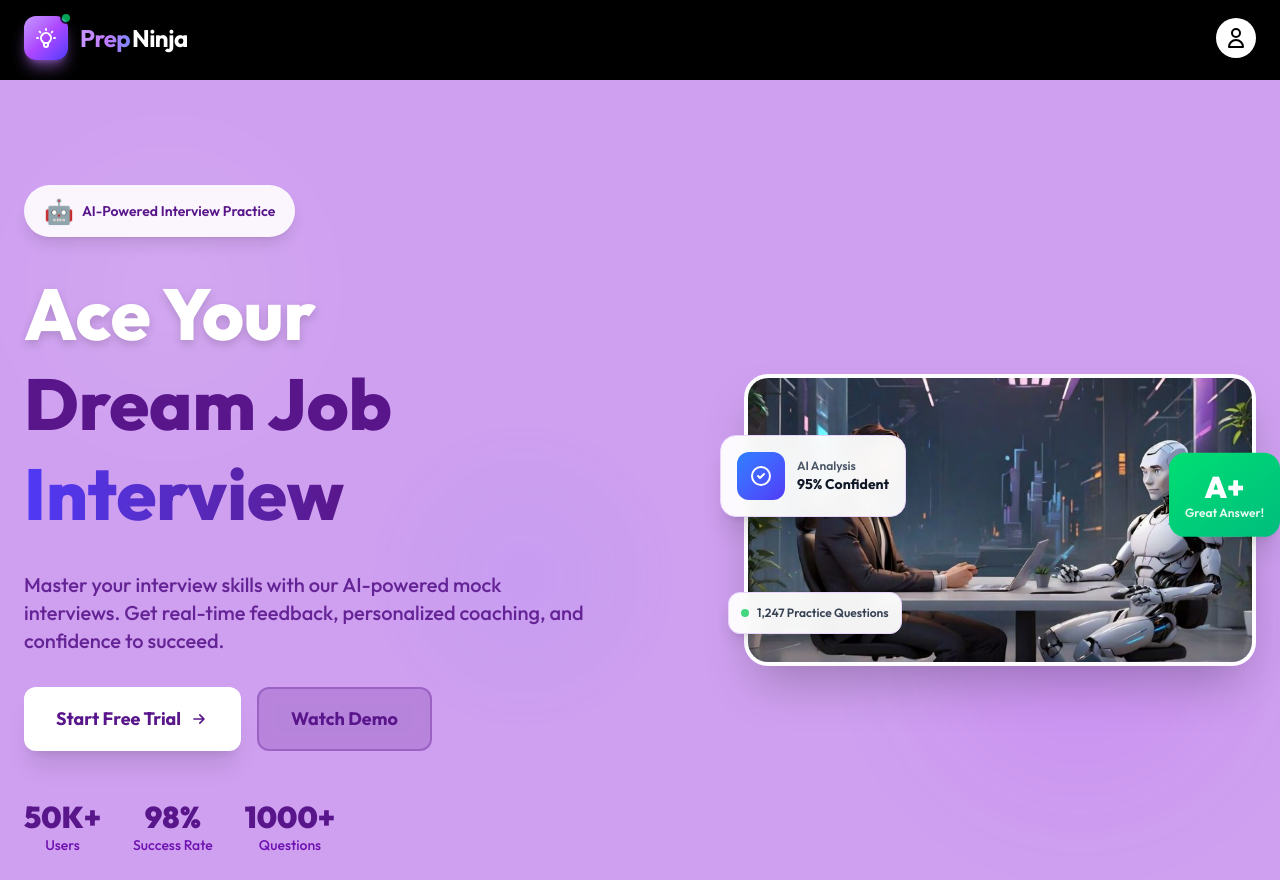
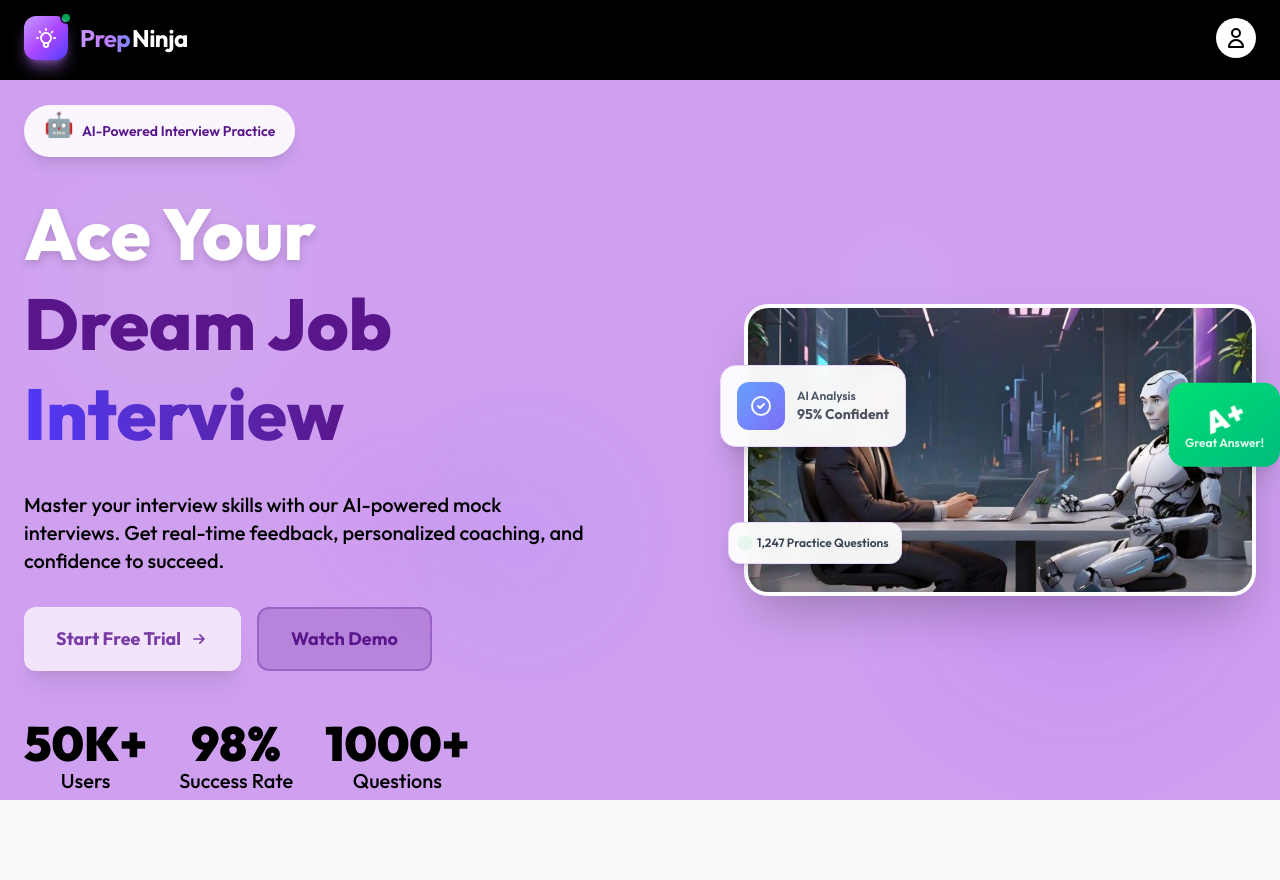
Before and after one commit to Deepanshumelkani77/Interview, a React app in the folder frontend/: page / in a window 1280 px wide. Built offline with nearby package versions, Linux system fonts and the light colour scheme; the HTML template or start-up script is replaced by a standard one.

Commit message:
try to make header

```diff
--- a/frontend/src/components/Header.jsx
+++ b/frontend/src/components/Header.jsx
@@ -3,13 +3,22 @@ import assets from '../assets/assets.js'
 
 const Header = () => {
   return (
-    <div className="relative w-full min-h-screen lg:h-[80vh] bg-[#CFA0F0] overflow-hidden flex items-center pt-20">
+    <div className="relative w-full h-auto min-h-[90vh] md:h-[80vh] bg-[#CFA0F0] overflow-hidden flex items-center pt-5">
       {/* Animated Background Elements */}
       <div className="absolute inset-0">
-        {/* Floating Circles */}
+        {/* Floating Circles with different animations */}
         <div className="absolute top-20 left-10 w-64 h-64 bg-white/10 rounded-full blur-3xl animate-pulse"></div>
         <div className="absolute bottom-20 right-10 w-80 h-80 bg-purple-600/10 rounded-full blur-3xl animate-pulse" style={{ animationDelay: '1s' }}></div>
         <div className="absolute top-1/2 left-1/3 w-48 h-48 bg-indigo-400/10 rounded-full blur-2xl animate-pulse" style={{ animationDelay: '2s' }}></div>
+
+        {/* Additional animated shapes */}
+        <div className="absolute top-40 right-1/4 w-32 h-32 bg-white/5 rounded-full blur-2xl animate-bounce" style={{ animationDuration: '4s' }}></div>
+        <div className="absolute bottom-40 left-1/4 w-40 h-40 bg-purple-400/5 rounded-full blur-xl animate-bounce" style={{ animationDuration: '5s', animationDelay: '1s' }}></div>
+
+        {/* Floating particles */}
+        <div className="absolute top-1/4 right-1/3 w-4 h-4 bg-white/30 rounded-full animate-ping" style={{ animationDuration: '3s' }}></div>
+        <div className="absolute bottom-1/3 left-1/2 w-3 h-3 bg-white/20 rounded-full animate-ping" style={{ animationDuration: '4s', animationDelay: '1.5s' }}></div>
+        <div className="absolute top-2/3 right-1/2 w-2 h-2 bg-purple-300/40 rounded-full animate-ping" style={{ animationDuration: '2s', animationDelay: '0.5s' }}></div>
       </div>
 
       {/* Main Content */}
@@ -17,99 +26,99 @@ const Header = () => {
         <div className="grid lg:grid-cols-2 gap-12 items-center">
 
           {/* Left Content */}
-          <div className="space-y-8 text-center lg:text-left">
-            {/* Badge */}
-            <div className="inline-flex items-center gap-2 bg-white/90 backdrop-blur-sm px-5 py-2.5 rounded-full shadow-lg">
-              <span className="text-2xl">🤖</span>
+          <div className="space-y-8 text-center lg:text-left animate-[fadeIn_1s_ease-in]">
+            {/* Badge with animation */}
+            <div className="inline-flex items-center gap-2 bg-white/90 backdrop-blur-sm px-5 py-2.5 rounded-full shadow-lg hover:shadow-xl hover:scale-105 transition-all duration-300 animate-[slideDown_0.8s_ease-out]">
+              <span className="text-2xl animate-bounce" style={{ animationDuration: '2s' }}>🤖</span>
               <span className="text-sm font-semibold text-purple-900">AI-Powered Interview Practice</span>
             </div>
 
-            {/* Main Heading */}
+            {/* Main Heading with stagger animation */}
             <h1 className="text-5xl lg:text-7xl font-extrabold leading-tight">
-              <span className="text-white drop-shadow-lg">Ace Your</span>
+              <span className="inline-block text-white drop-shadow-lg animate-[slideInLeft_0.6s_ease-out] hover:scale-105 transition-transform">Ace Your</span>
               <br />
-              <span className="text-purple-900">Dream Job</span>
+              <span className="inline-block text-purple-900 animate-[slideInLeft_0.8s_ease-out] hover:scale-105 transition-transform">Dream Job</span>
               <br />
-              <span className="bg-gradient-to-r from-indigo-600 to-purple-900 bg-clip-text text-transparent">Interview</span>
+              <span className="inline-block bg-gradient-to-r from-indigo-600 to-purple-900 bg-clip-text text-transparent animate-[slideInLeft_1s_ease-out] hover:scale-110 transition-transform">Interview</span>
             </h1>
 
-            {/* Description */}
-            <p className="text-lg lg:text-xl text-purple-900/90 font-medium max-w-xl">
+            {/* Description with fade in */}
+            <p className="text-lg lg:text-xl text-black font-medium max-w-xl animate-[fadeIn_1.2s_ease-in] hover:text-purple-900 transition-colors duration-300">
               Master your interview skills with our AI-powered mock interviews.
               Get real-time feedback, personalized coaching, and confidence to succeed.
             </p>
 
-            {/* CTA Buttons */}
-            <div className="flex flex-col sm:flex-row gap-4 justify-center lg:justify-start">
-              <button className="group bg-white text-purple-900 px-8 py-4 rounded-xl font-bold text-lg shadow-xl hover:shadow-2xl hover:scale-105 transition-all duration-300 flex items-center justify-center gap-2">
-                <span>Start Free Trial</span>
-                <svg className="w-5 h-5 group-hover:translate-x-1 transition-transform" fill="none" viewBox="0 0 24 24" stroke="currentColor">
+            {/* CTA Buttons with animations */}
+            <div className="flex flex-col sm:flex-row gap-4 justify-center lg:justify-start animate-[slideUp_1s_ease-out]">
+              <button className="group bg-white text-purple-900 px-8 py-4 rounded-xl font-bold text-lg shadow-xl hover:shadow-2xl hover:scale-110 transition-all duration-300 flex items-center justify-center gap-2 hover:bg-purple-50 animate-[pulse_2s_ease-in-out_infinite]">
+                <span className="group-hover:animate-pulse">Start Free Trial</span>
+                <svg className="w-5 h-5 group-hover:translate-x-2 group-hover:scale-125 transition-all duration-300" fill="none" viewBox="0 0 24 24" stroke="currentColor">
                   <path strokeLinecap="round" strokeLinejoin="round" strokeWidth={2} d="M13 7l5 5m0 0l-5 5m5-5H6" />
                 </svg>
               </button>
-              <button className="bg-purple-900/20 backdrop-blur-sm text-purple-900 px-8 py-4 rounded-xl font-bold text-lg border-2 border-purple-900/30 hover:bg-purple-900/30 hover:border-purple-900/50 transition-all duration-300">
+              <button className="bg-purple-900/20 backdrop-blur-sm text-purple-900 px-8 py-4 rounded-xl font-bold text-lg border-2 border-purple-900/30 hover:bg-purple-900/30 hover:border-purple-900/50 hover:scale-105 transition-all duration-300 hover:shadow-lg">
                 Watch Demo
               </button>
             </div>
 
-            {/* Trust Indicators */}
-            <div className="flex flex-wrap items-center gap-8 justify-center lg:justify-start pt-4">
-              <div className="text-center">
-                <div className="text-3xl font-black text-purple-900">50K+</div>
-                <div className="text-sm text-purple-800 font-medium">Users</div>
+            {/* Trust Indicators with hover animations */}
+            <div className="flex flex-wrap items-center gap-8 justify-center lg:justify-start pt-4 animate-[fadeIn_1.5s_ease-in]">
+              <div className="text-center group cursor-pointer transform hover:scale-110 transition-all duration-300">
+                <div className="text-5xl font-black text-black group-hover:text-purple-900 transition-colors animate-[countUp_2s_ease-out]">50K+</div>
+                <div className="text-xl text-black font-medium group-hover:text-purple-800 transition-colors">Users</div>
               </div>
-              <div className="text-center">
-                <div className="text-3xl font-black text-purple-900">98%</div>
-                <div className="text-sm text-purple-800 font-medium">Success Rate</div>
+              <div className="text-center group cursor-pointer transform hover:scale-110 transition-all duration-300">
+                <div className="text-5xl font-black text-black group-hover:text-purple-900 transition-colors animate-[countUp_2s_ease-out]" style={{ animationDelay: '0.2s' }}>98%</div>
+                <div className="text-xl text-black font-medium group-hover:text-purple-800 transition-colors">Success Rate</div>
               </div>
-              <div className="text-center">
-                <div className="text-3xl font-black text-purple-900">1000+</div>
-                <div className="text-sm text-purple-800 font-medium">Questions</div>
+              <div className="text-center group cursor-pointer transform hover:scale-110 transition-all duration-300">
+                <div className="text-5xl font-black text-black group-hover:text-purple-900 transition-colors animate-[countUp_2s_ease-out]" style={{ animationDelay: '0.4s' }}>1000+</div>
+                <div className="text-xl text-black font-medium group-hover:text-purple-800 transition-colors">Questions</div>
               </div>
             </div>
           </div>
 
           {/* Right Side - Image & Cards */}
-          <div className="relative flex justify-center lg:justify-end">
+          <div className="relative flex justify-center lg:justify-end animate-[slideInRight_1s_ease-out]">
             <div className="relative w-full max-w-lg">
               {/* Main Image Container */}
-              <div className="relative z-10">
-                <div className="bg-white/95 backdrop-blur-sm rounded-3xl shadow-2xl overflow-hidden border-4 border-white/50">
+              <div className="relative z-10 group">
+                <div className="bg-white/95 backdrop-blur-sm rounded-3xl shadow-2xl overflow-hidden border-4 border-white/50 hover:border-purple-300 transition-all duration-500 hover:shadow-[0_20px_50px_rgba(139,92,246,0.3)] hover:scale-[1.02] transform">
                   <img
                     src={assets.img}
                     alt="AI Mock Interview"
-                    className="w-full h-auto object-cover"
+                    className="w-full h-auto object-cover group-hover:scale-105 transition-transform duration-700"
                   />
                 </div>
               </div>
 
               {/* Floating Card 1 - AI Analysis */}
-              <div className="absolute -left-6 top-20 bg-white/95 backdrop-blur-sm p-4 rounded-2xl shadow-xl border border-purple-200 z-20 animate-bounce" style={{ animationDuration: '3s' }}>
+              <div className="absolute -left-6 top-20 bg-white/95 backdrop-blur-sm p-4 rounded-2xl shadow-xl border border-purple-200 z-20 animate-bounce hover:scale-110 hover:shadow-2xl transition-all duration-300 cursor-pointer" style={{ animationDuration: '3s' }}>
                 <div className="flex items-center gap-3">
-                  <div className="w-12 h-12 bg-gradient-to-br from-blue-500 to-indigo-600 rounded-xl flex items-center justify-center">
+                  <div className="w-12 h-12 bg-gradient-to-br from-blue-500 to-indigo-600 rounded-xl flex items-center justify-center animate-pulse">
                     <svg className="w-6 h-6 text-white" fill="none" viewBox="0 0 24 24" stroke="currentColor">
                       <path strokeLinecap="round" strokeLinejoin="round" strokeWidth={2} d="M9 12l2 2 4-4m6 2a9 9 0 11-18 0 9 9 0 0118 0z" />
                     </svg>
                   </div>
                   <div>
                     <div className="text-xs font-semibold text-gray-600">AI Analysis</div>
-                    <div className="text-sm font-bold text-gray-900">95% Confident</div>
+                    <div className="text-sm font-bold text-gray-900 animate-pulse">95% Confident</div>
                   </div>
                 </div>
               </div>
 
               {/* Floating Card 2 - Score */}
-              <div className="absolute -right-6 bottom-32 bg-gradient-to-br from-green-400 to-emerald-500 p-4 rounded-2xl shadow-xl z-20 animate-bounce" style={{ animationDuration: '3s', animationDelay: '1s' }}>
+              <div className="absolute -right-6 bottom-32 bg-gradient-to-br from-green-400 to-emerald-500 p-4 rounded-2xl shadow-xl z-20 animate-bounce hover:scale-125 hover:rotate-6 transition-all duration-300 cursor-pointer hover:shadow-2xl" style={{ animationDuration: '3s', animationDelay: '1s' }}>
                 <div className="text-center">
-                  <div className="text-3xl font-black text-white">A+</div>
+                  <div className="text-3xl font-black text-white animate-[spin_3s_ease-in-out_infinite]">A+</div>
                   <div className="text-xs font-semibold text-white/90">Great Answer!</div>
                 </div>
               </div>
 
               {/* Floating Card 3 - Questions */}
-              <div className="absolute -left-4 bottom-8 bg-white/95 backdrop-blur-sm p-3 rounded-xl shadow-lg border border-purple-200 z-20">
+              <div className="absolute -left-4 bottom-8 bg-white/95 backdrop-blur-sm p-3 rounded-xl shadow-lg border border-purple-200 z-20 hover:scale-110 hover:shadow-xl transition-all duration-300 cursor-pointer animate-[slideInLeft_1.5s_ease-out]">
                 <div className="flex items-center gap-2">
-                  <div className="w-2 h-2 bg-green-500 rounded-full animate-pulse"></div>
+                  <div className="w-2 h-2 bg-green-500 rounded-full animate-ping"></div>
                   <span className="text-xs font-semibold text-gray-700">1,247 Practice Questions</span>
                 </div>
               </div>
```
